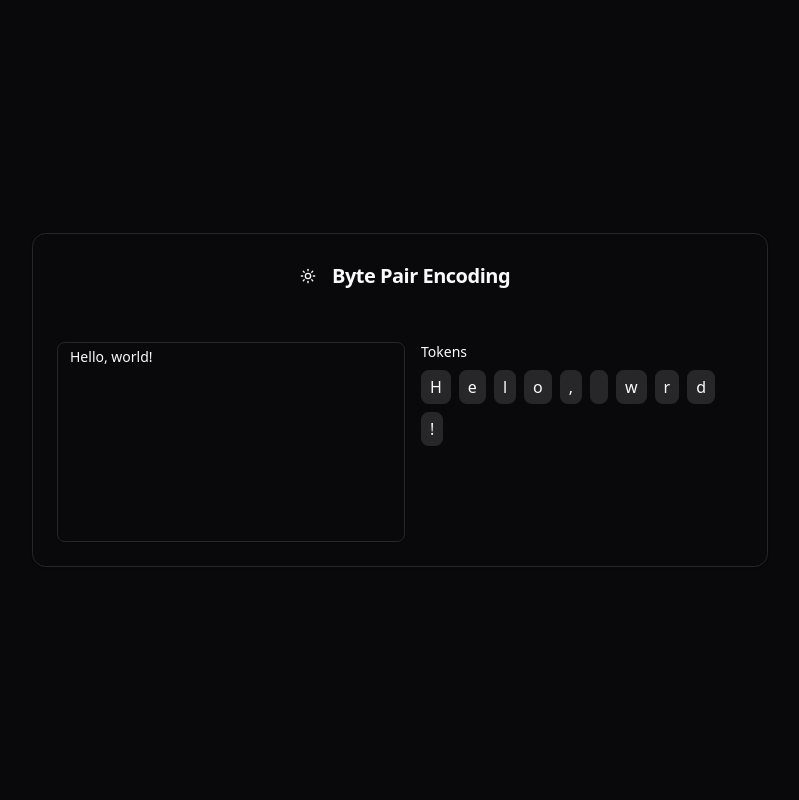
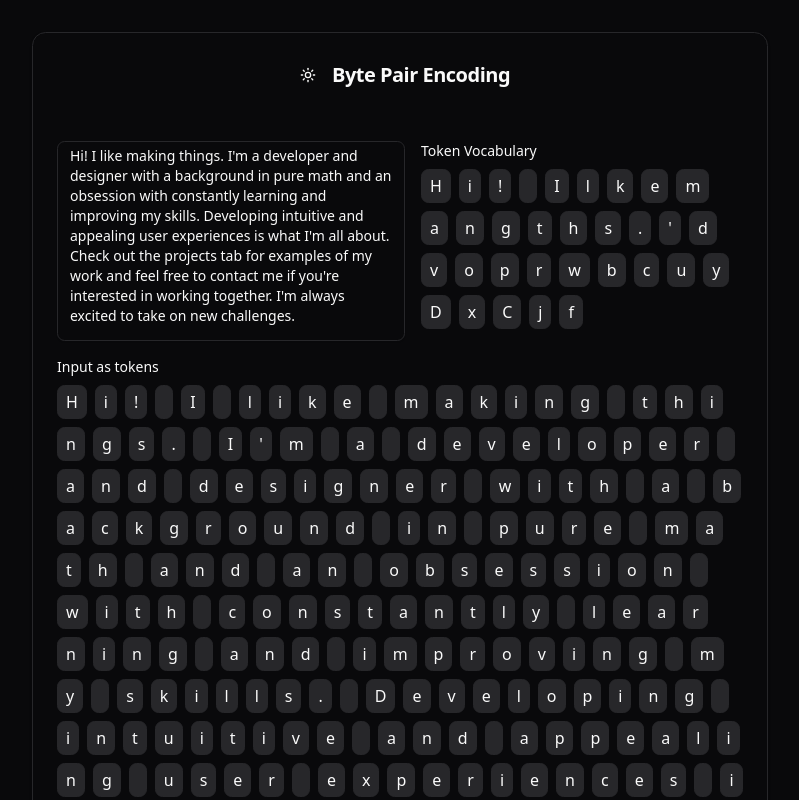
Before and after one commit to colecharb/byte-pair, a React (Vite) app: page / in a window 1280 px wide. Shown: the top 800 px of the page, without its empty margins (240-1039 px from the left). Built offline with nearby package versions, Linux system fonts and the light colour scheme.

Commit message:
feat: adds input-as-tokens display

```diff
--- a/src/App.tsx
+++ b/src/App.tsx
@@ -7,24 +7,30 @@ import { Button } from './components/ui/button';
 import { Moon, Sun } from 'lucide-react';
 import { useIsDark } from './hooks/useIsDark';
 
-const defaultInput = 'Hello, world!';
+const defaultInput =
+  "Hi! I like making things. \
+I'm a developer and designer with a background in pure math and an obsession with constantly learning and improving my skills. \
+Developing intuitive and appealing user experiences is what I'm all about. \
+Check out the projects tab for examples of my work and feel free to contact me if you're interested in working together. \
+I'm always excited to take on new challenges.";
 
 export function App() {
   const [isDark, setIsDark] = useIsDark();
 
   const [input, setInput] = useState(defaultInput);
-  const [inputAsTokens, setInputAsTokens] = useState<number[]>([]);
   const [tokens, setTokens] = useState<string[]>(
     Array.from(new Set(defaultInput)),
   );
+  const [inputAsTokens, setInputAsTokens] = useState<number[]>(
+    defaultInput.split('').map((char) => tokens.indexOf(char)),
+  );
 
   const onChangeInput = (e: React.ChangeEvent<HTMLTextAreaElement>) => {
-    setInput(e.target.value);
+    const text = e.target.value;
+    setInput(text);
+    setTokens(Array.from(new Set(text)));
+    setInputAsTokens(text.split('').map((char) => tokens.indexOf(char)));
   };
-
-  useEffect(() => {
-    setTokens(Array.from(new Set(input)));
-  }, [input]);
 
   return (
     <div className='container w-200 p-8 text-center relative z-10'>
@@ -43,17 +49,18 @@ export function App() {
           </Button>
           <CardTitle>Byte Pair Encoding</CardTitle>
         </CardHeader>
-        <CardContent className='pt-6'>
+        <CardContent className='flex flex-col pt-6 gap-4'>
           <div className='flex gap-4'>
             <Input
               className='flex-1 resize-none h-50'
-              rows={12}
               placeholder='Add some text as a basis for your vocabulary.'
               defaultValue={defaultInput}
               onChange={onChangeInput}
             />
             <div className='flex flex-col flex-1 gap-2 justify-start align-start flex-wrap'>
-              <h3 className='text-left text-sm font-medium'>Tokens</h3>
+              <h3 className='text-left text-sm font-medium'>
+                Token Vocabulary
+              </h3>
               <div className='flex flex-wrap gap-2'>
                 {tokens.map((token) => (
                   <Token
@@ -64,6 +71,17 @@ export function App() {
               </div>
             </div>
           </div>
+          <div className='flex flex-col flex-1 gap-2 justify-start align-start flex-wrap'>
+            <h3 className='text-left text-sm font-medium'>Input as tokens</h3>
+            <div className='flex flex-wrap gap-2'>
+              {inputAsTokens.map((tokenIndex) => (
+                <Token
+                  key={`${tokenIndex}-${tokens[tokenIndex]}`}
+                  token={tokens[tokenIndex]}
+                />
+              ))}
+            </div>
+          </div>
         </CardContent>
       </Card>
     </div>
```
